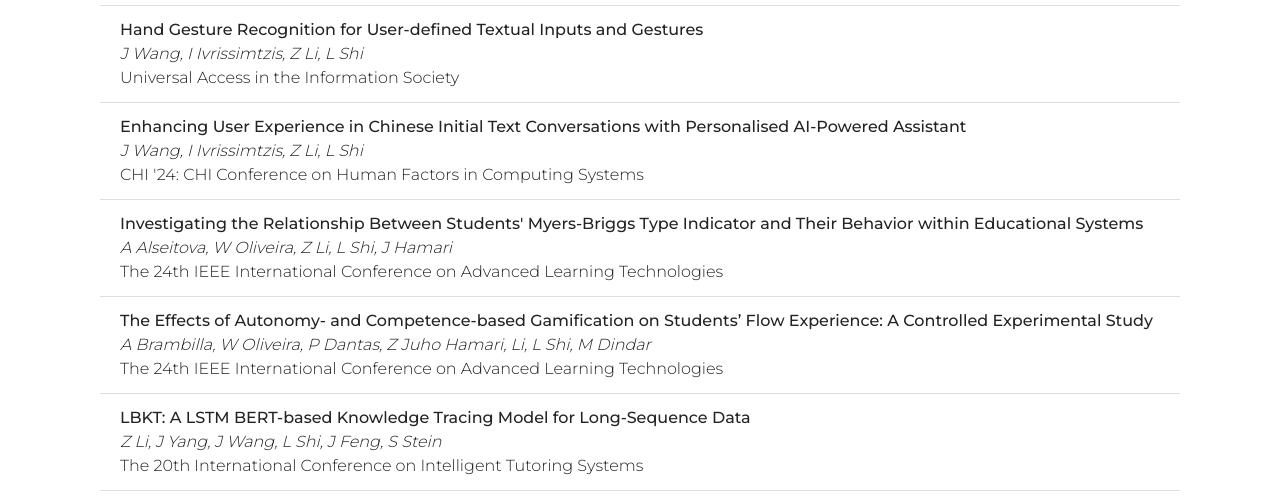
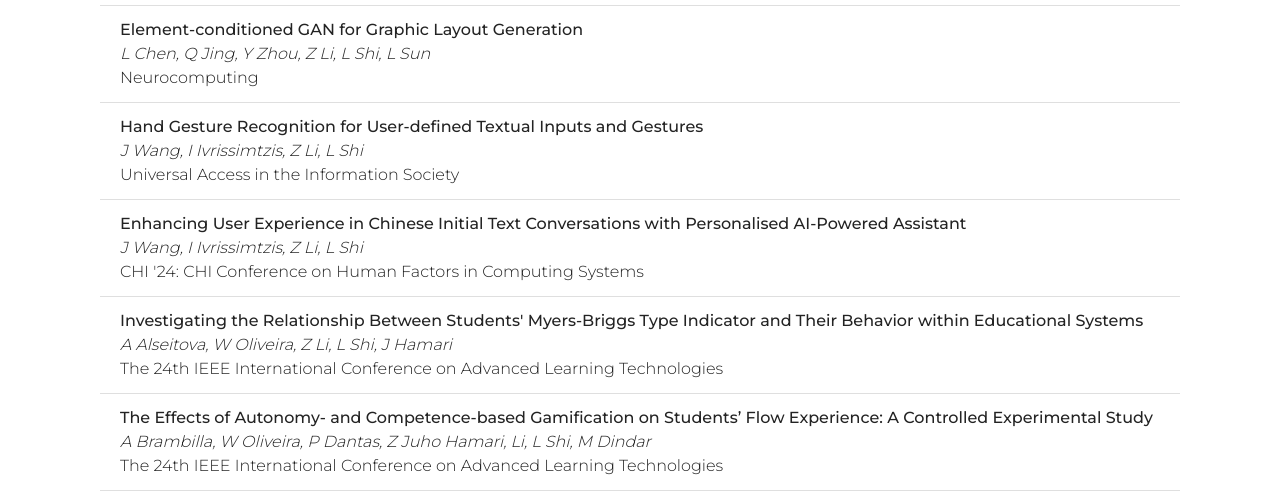
Before and after one commit to Haii-Lab/Haii-Lab.github.io, a plain HTML site: page publications.html in a window 1280 px wide. Shown: the part 298-800 px from the top of the page. Drawn offline with Linux system fonts and the light colour scheme.

Commit message:
new paper

```diff
--- a/publications.html
+++ b/publications.html
@@ -67,6 +67,9 @@
                 <div class="col-12">
                     <h2 class="text-center">2024</h2>
                     <ul class="list-group list-group-flush">
+                        <li class="list-group-item"><strong>Element-conditioned GAN for Graphic Layout Generation</strong>
+                            <br><em>L Chen, Q Jing, Y Zhou, Z Li, L Shi, L Sun</em>
+                            <br>Neurocomputing</li>
                         <li class="list-group-item"><strong>Hand Gesture Recognition for User-defined Textual Inputs and Gestures</strong>
                             <br><em>J Wang, I Ivrissimtzis, Z Li, L Shi</em>
                             <br>Universal Access in the Information Society</li>
```
